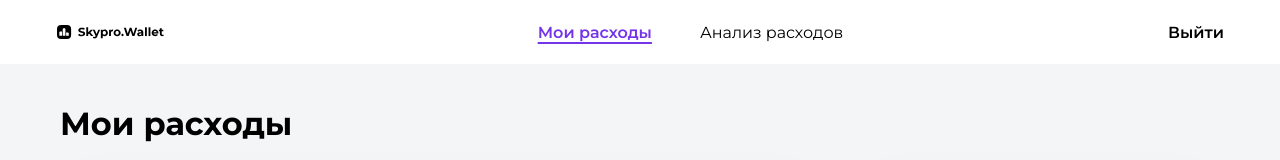
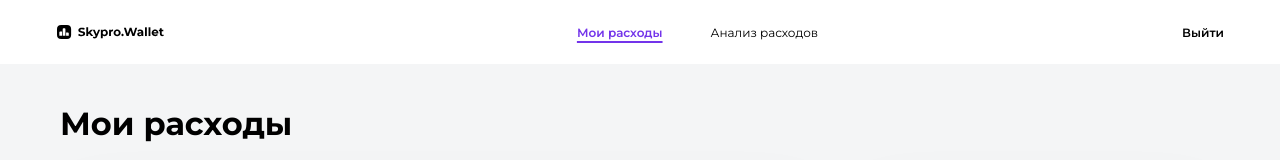
Before and after one commit to Statika3k/skypro-wallet, a React (Vite) app: page / in a window 1280 px wide. Shown: the top 160 px of the page. Built offline with nearby package versions, Linux system fonts and the light colour scheme; no server answers; sample sign-in values are in the browser's storage.

Commit message:
изменил размер шрифта и цвет хедера

```diff
--- a/src/components/Header/Header.styled.js
+++ b/src/components/Header/Header.styled.js
@@ -15,7 +15,11 @@ export const Container = styled.div`
   max-width: 1200px;
   margin: 0 auto;
   padding: 0 16px;
-  justify-content: space-between; /* ← вернули */
+  justify-content: space-between;
+
+    @media (max-width: 376px) {
+  background-color: #F4F5F6;
+  }
 `;
 
 export const HeaderLogo = styled.div`
@@ -39,7 +43,7 @@ export const HeaderNav = styled.div`
   display: flex;
   gap: 48px;
 
-  @media (max-width: 768px) {
+  @media (max-width: 376px) {
     display: none;
   }
 `;
@@ -49,7 +53,7 @@ export const MobileCurrentPage = styled.div`
   display: none;
   align-items: center;
   gap: 8px;
-  font-size: 16px;
+  font-size: 12px;
   font-weight: 600;
   color: #7334EA;
   white-space: nowrap;
@@ -64,7 +68,7 @@ export const MobileCurrentPage = styled.div`
     text-underline-offset: 4px;
   }
 
-  @media (max-width: 768px) {
+  @media (max-width: 376px) {
     display: flex;
     margin-left: 48px;
   }
@@ -82,7 +86,7 @@ export const MobileMenuButton = styled.button`
 export const MobileMenuDropdown = styled.div`
   display: none;
 
-  @media (max-width: 768px) {
+  @media (max-width: 376px) {
     display: flex;
     flex-direction: column;
     gap: 10px;
@@ -130,7 +134,7 @@ export const NavLink = styled(Link)`
   text-decoration: none;
   color: #000000;
   font-weight: ${({ $active }) => ($active ? '600' : '400')};
-  font-size: 16px;
+  font-size: 12px;
   cursor: pointer;
 
   ${({ $active }) =>
@@ -154,7 +158,7 @@ export const LogoutButton = styled.button`
   border: none;
   color: #000000;
   font-family: inherit;
-  font-size: 16px;
+  font-size: 12px;
   font-weight: 600;
   cursor: pointer;
   padding: 0;
```
